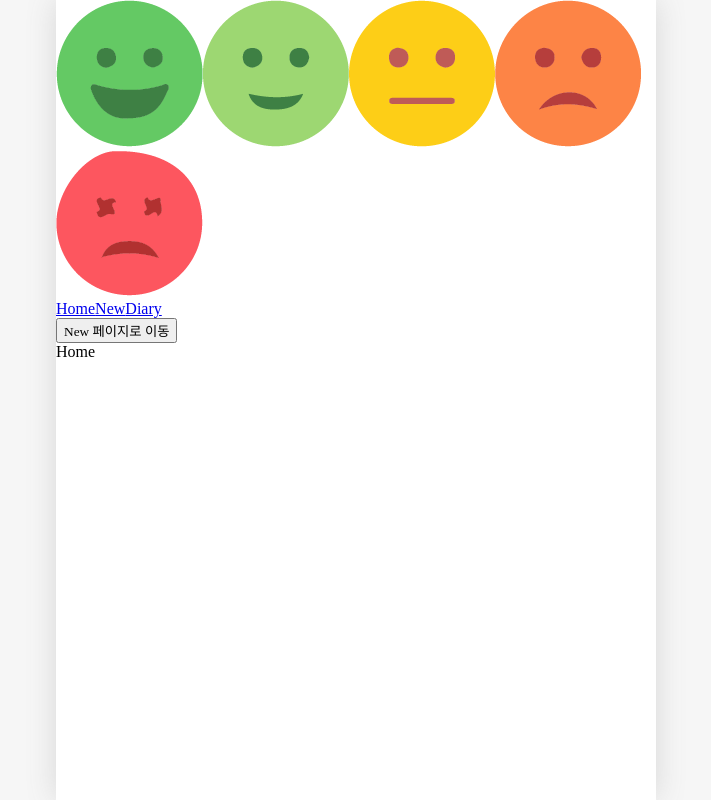
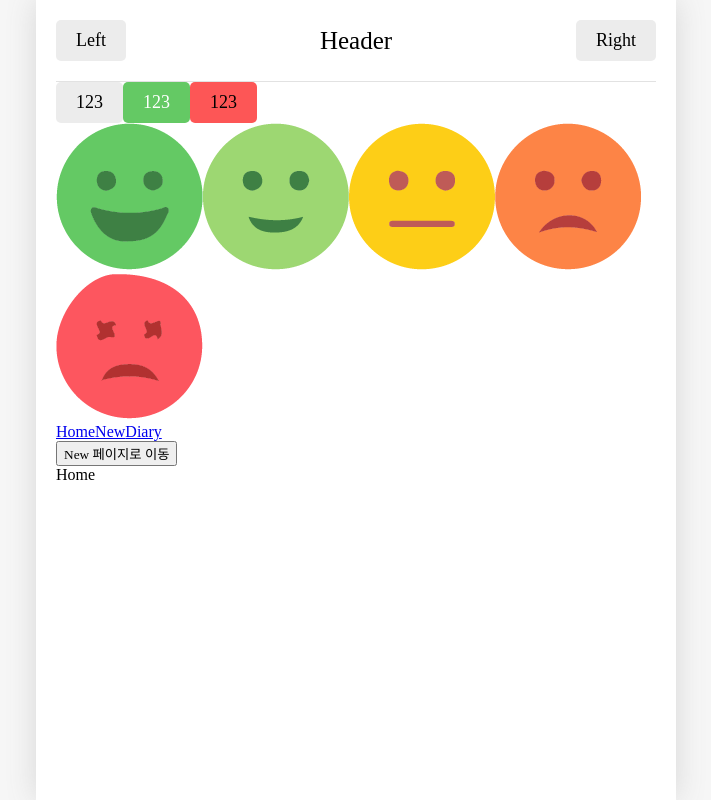
Before and after one commit to SonMinSeock/inflearn-react, a React (Vite) app in the folder section12/: page / in a window 1280 px wide. Shown: the whole page, without its empty margins (284-995 px from the left). Built offline with nearby package versions, Linux system fonts and the light colour scheme; a web font is replaced by a local one.

Commit message:
섹션 13. 공통 컴포넌트 구현하기

```diff
--- a/section12/src/App.jsx
+++ b/section12/src/App.jsx
@@ -3,6 +3,8 @@ import Home from './pages/Home';
 import Diary from './pages/Diary';
 import New from './pages/New';
 import Notfound from './pages/Notfound';
+import Button from './components/Button';
+import Header from './components/Header';
 import { Route, Routes, Link, useNavigate } from 'react-router-dom';
 /**
  * 아래 이미지들은 public 아니고 assets에 넣었을까?
@@ -44,6 +46,27 @@ function App() {
 
   return (
     <>
+      <Header title={'Header'} leftChild={<Button text={'Left'} />} rightChild={<Button text={'Right'} />} />
+      <Button
+        text={'123'}
+        onClick={() => {
+          console.log('123번 버튼 클릭!');
+        }}
+      />
+      <Button
+        text={'123'}
+        type={'POSITIVE'}
+        onClick={() => {
+          console.log('123번 버튼 클릭!');
+        }}
+      />
+      <Button
+        text={'123'}
+        type={'NEGATIVE'}
+        onClick={() => {
+          console.log('123번 버튼 클릭!');
+        }}
+      />
       <div>
         <img src={getEmotionImage(1)} alt="이모지" />
         <img src={getEmotionImage(2)} alt="이모지" />
--- /dev/null
+++ b/section12/src/components/Button.css
@@ -0,0 +1,18 @@
+.Button {
+  background-color: rgb(236, 236, 236);
+  cursor: pointer;
+  border: none;
+  border-radius: 5px;
+  padding: 10px 20px;
+  font-size: 18px;
+  white-space: nowrap;
+}
+
+.Button_POSITIVE {
+  background-color: rgb(100, 201, 100);
+  color: white;
+}
+
+.Button_NEGATIVE {
+  background-color: rgb(253, 86, 86);
+}
--- /dev/null
+++ b/section12/src/components/Button.jsx
@@ -0,0 +1,9 @@
+import './Button.css';
+
+export default function Button({ text, type, onClick }) {
+  return (
+    <button className={`Button Button_${type}`} onClick={onClick}>
+      {text}
+    </button>
+  );
+}
--- /dev/null
+++ b/section12/src/components/Header.css
@@ -0,0 +1,22 @@
+.Header {
+  display: flex;
+  align-items: center;
+  padding: 20px 0px;
+  border-bottom: 1px solid rgb(226, 226, 226);
+}
+
+.Header > div {
+  display: flex;
+  width: 50%;
+  font-size: 25px;
+  justify-content: center;
+}
+
+.Header .header_left {
+  width: 25%;
+  justify-content: flex-start;
+}
+.Header .header_right {
+  width: 25%;
+  justify-content: flex-end;
+}
--- /dev/null
+++ b/section12/src/components/Header.jsx
@@ -0,0 +1,11 @@
+import './Header.css';
+
+export default function Header({ title, leftChild, rightChild }) {
+  return (
+    <header className="Header">
+      <div className="header_left">{leftChild}</div>
+      <div className="header_center">{title}</div>
+      <div className="header_right">{rightChild}</div>
+    </header>
+  );
+}
--- a/section12/src/index.css
+++ b/section12/src/index.css
@@ -17,6 +17,7 @@ html body {
   min-height: 100vh;
   height: 100%;
   box-shadow: rgba(100, 100, 100, 0.2) 0px 0px 29px 0px;
+  padding: 0 20px;
 }
 
 body * {
--- a/section12/src/pages/Home.jsx
+++ b/section12/src/pages/Home.jsx
@@ -1,10 +1,7 @@
 import { useSearchParams } from 'react-router-dom';
 
 export default function Home() {
-  // 만약, 쿼리스트링 값을 받고 싶을땐, useSearchParams 훅을 이용하면 된다.
   const [params, setParams] = useSearchParams();
-  // 예를 들어, /?value=hello 일때
-  console.log(params.get('value'));
 
   return <div>Home</div>;
 }
```
